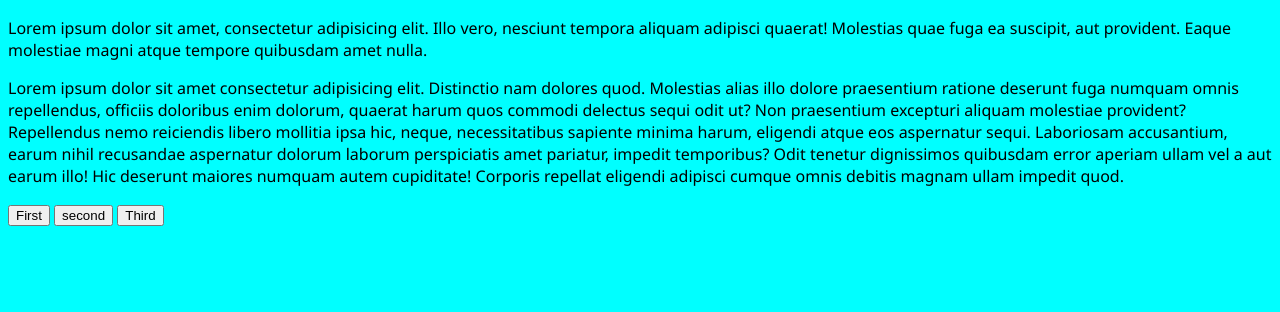
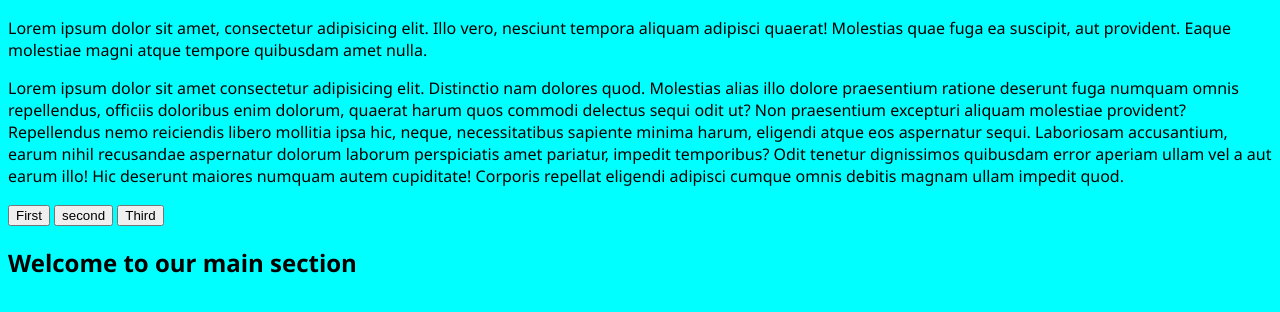
Before and after one commit to Smart17-ui/Refresh, a plain HTML site: page index.html in a window 1280 px wide. Shown: the part 122-434 px from the top of the page. Drawn offline with Linux system fonts and the light colour scheme.

```diff
--- a/index.html
+++ b/index.html
@@ -16,5 +16,9 @@
     <button class="button1">First</button>
     <button id="button2">second</button>
     <button id="button3">Third</button>
+    <section class="main-section">
+        <h1>Welcome to our main section</h1>
+
+    </section>
 </body>
 </html>
```
